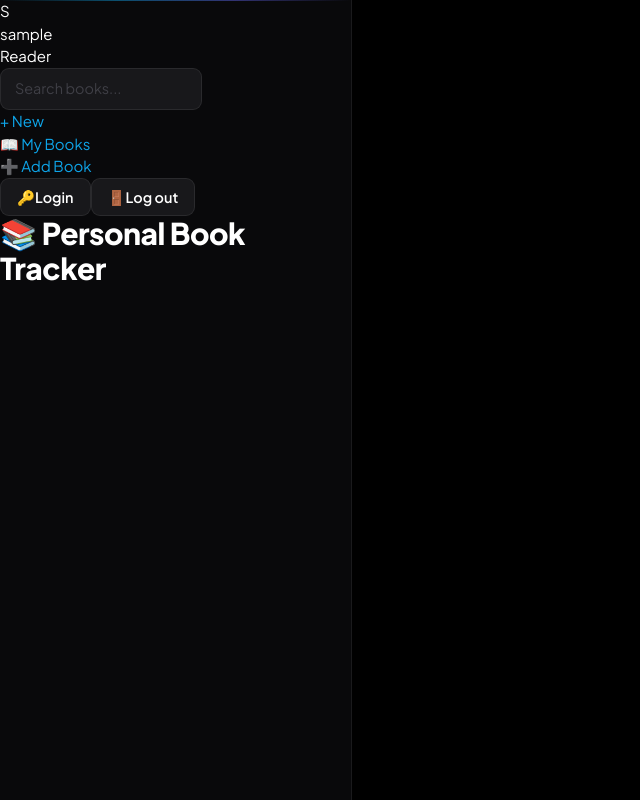
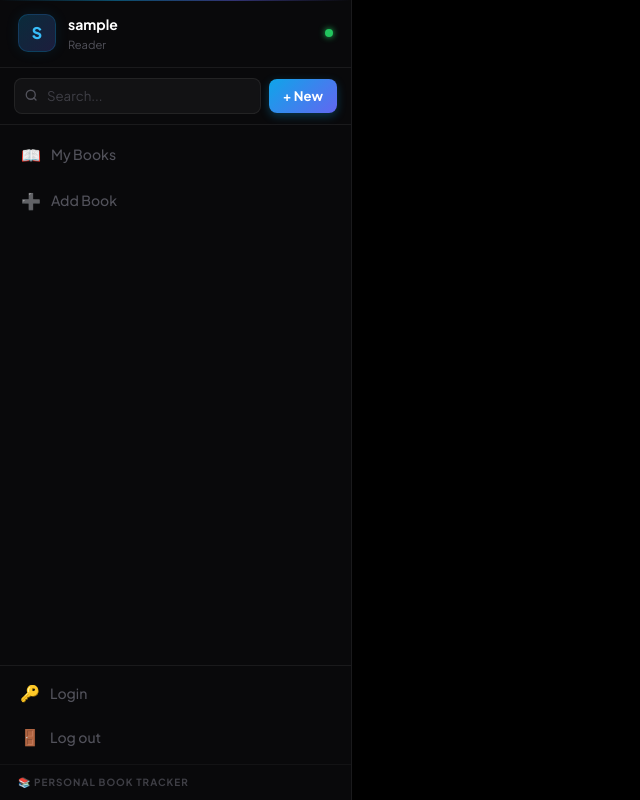
Before and after one commit to H24-D/Personal-Book-Tracker-System, a React (Vite) app in the folder Frontend/: page /books/1/destroy in a window 1280 px wide. Shown: the whole page, without its empty margins (0-640 px from the left). Built offline with nearby package versions, Linux system fonts and the light colour scheme; no server answers; sample sign-in values are in the browser's storage.

Commit message:
Update root.jsx

```diff
--- a/Frontend/src/routes/root.jsx
+++ b/Frontend/src/routes/root.jsx
@@ -26,38 +26,37 @@ export default function Root() {
   useEffect(() => {
     const el = document.getElementById("q");
     if (el) el.value = q || "";
-    const elMobile = document.getElementById("q-mobile");
-    if (elMobile) elMobile.value = q || "";
+    const el2 = document.getElementById("q-mobile");
+    if (el2) el2.value = q || "";
   }, [q]);
 
   const initials = user?.username ? user.username.charAt(0).toUpperCase() : "?";
 
   return (
     <>
-      {/* ── MOBILE TOP HEADER ── */}
+      {/* ════════════════════════════════
+          MOBILE HEADER
+      ════════════════════════════════ */}
       <div id="mobile-header">
         <div className="mobile-header-top">
-          <div className="mobile-title">
-            📚 <span>Book Tracker</span>
-          </div>
-          {user && <div className="mobile-user">{user.username}</div>}
+          <span className="mobile-title">📚 <span>Book Tracker</span></span>
+          {user && <span className="mobile-user">{user.username}</span>}
           <Link to="/books/new" className="mobile-new-btn">+ New</Link>
         </div>
         <div className="mobile-search-row">
-          <Form id="mobile-search-form" role="search" action="/books" className="mobile-search-form">
+          <Form role="search" action="/books" className="mobile-search-form">
             <div className="mobile-search-wrap">
               <span className="mobile-search-icon">🔍</span>
               <input
                 id="q-mobile"
-                className={`mobile-search-input${searching ? " loading" : ""}`}
+                className="mobile-search-input"
                 aria-label="Search books"
                 placeholder="Search books..."
                 type="search"
                 name="q"
                 defaultValue={q || ""}
-                onChange={(event) => {
-                  const isFirstSearch = q == null;
-                  submit(event.currentTarget.form, { replace: !isFirstSearch });
+                onChange={(e) => {
+                  submit(e.currentTarget.form, { replace: q != null });
                 }}
               />
             </div>
@@ -65,102 +64,102 @@ export default function Root() {
         </div>
       </div>
 
-      {/* ── DESKTOP SIDEBAR ── */}
+      {/* ════════════════════════════════
+          DESKTOP SIDEBAR
+      ════════════════════════════════ */}
       <div id="sidebar">
 
-        {/* User card — sits at top */}
+        {/* User card */}
         {user && (
-          <div className="user-info">
-            <div className="user-avatar">{initials}</div>
-            <div className="user-details">
-              <p className="username">{user.username}</p>
-              <p className="user-role">Reader</p>
+          <div className="sb-user">
+            <div className="sb-avatar">{initials}</div>
+            <div className="sb-user-info">
+              <span className="sb-username">{user.username}</span>
+              <span className="sb-role">Reader</span>
             </div>
+            <span className="sb-online-dot" />
           </div>
         )}
 
-        {/* Search + New button row */}
-        <div className="sidebar-search-row">
-          <Form id="search-form" role="search" action="/books">
+        {/* Search + New — inline flex row */}
+        <div className="sb-search-row">
+          <Form role="search" action="/books" className="sb-search-form">
+            <div className="sb-search-wrap">
+              <svg className="sb-search-icon" viewBox="0 0 20 20" fill="none">
+                <path d="M13 13l3 3m-7-1a6 6 0 100-12 6 6 0 000 12z" stroke="currentColor" strokeWidth="1.8" strokeLinecap="round"/>
+              </svg>
               <input
                 id="q"
-              className={searching ? "loading" : ""}
-              aria-label="Search books"
-              placeholder="Search books..."
                 type="search"
                 name="q"
-              defaultValue={q}
-              onChange={(event) => {
-                const isFirstSearch = q == null;
-                submit(event.currentTarget.form, { replace: !isFirstSearch });
+                className={`sb-search-input${searching ? " loading" : ""}`}
+                placeholder="Search..."
+                aria-label="Search books"
+                defaultValue={q || ""}
+                onChange={(e) => {
+                  submit(e.currentTarget.form, { replace: q != null });
                 }}
               />
-            <div id="search-spinner" aria-hidden hidden={!searching} />
-            <div className="sr-only" aria-live="polite"></div>
+              {searching && <div className="sb-spinner" />}
+            </div>
           </Form>
-          <Link to="/books/new" className="new-button">+ New</Link>
+          <Link to="/books/new" className="sb-new-btn">+ New</Link>
         </div>
 
         {/* Nav links */}
-        <nav>
+        <nav className="sb-nav">
           <ul>
             <li>
-              <NavLink to="/books" className={({ isActive }) => isActive ? "nav-active" : ""} end>
-                📖 My Books
+              <NavLink to="/books" end className={({ isActive }) => isActive ? "sb-link sb-link--active" : "sb-link"}>
+                <span className="sb-link-icon">📖</span>
+                My Books
               </NavLink>
             </li>
             <li>
-              <NavLink to="/books/new" className={({ isActive }) => isActive ? "nav-active" : ""}>
-                ➕ Add Book
+              <NavLink to="/books/new" className={({ isActive }) => isActive ? "sb-link sb-link--active" : "sb-link"}>
+                <span className="sb-link-icon">➕</span>
+                Add Book
               </NavLink>
             </li>
           </ul>
         </nav>
 
-        {/* Footer actions — uses nav-style links, NOT buttons */}
-        <div className="sidebar-footer">
-          <button
-            type="button"
-            className="sidebar-footer-btn"
-            onClick={() => { window.location.href = "/login"; }}
-          >
-            <span className="sidebar-footer-icon">🔑</span>
+        {/* Footer */}
+        <div className="sb-footer">
+          <button type="button" className="sb-footer-link" onClick={() => { window.location.href = "/login"; }}>
+            <span className="sb-link-icon">🔑</span>
             Login
           </button>
-          <button
-            type="button"
-            className="sidebar-footer-btn sidebar-footer-btn--danger"
-            onClick={() => { logout(); window.location.href = "/login"; }}
-          >
-            <span className="sidebar-footer-icon">🚪</span>
+          <button type="button" className="sb-footer-link sb-footer-link--danger" onClick={() => { logout(); window.location.href = "/login"; }}>
+            <span className="sb-link-icon">🚪</span>
             Log out
           </button>
         </div>
 
-        {/* App label at very bottom */}
-        <h1>📚 Personal Book Tracker</h1>
+        {/* Branding */}
+        <div className="sb-brand">📚 Personal Book Tracker</div>
       </div>
 
-      {/* ── MAIN CONTENT ── */}
+      {/* ════════════════════════════════
+          MAIN CONTENT
+      ════════════════════════════════ */}
       <div id="detail" className={navigation.state === "loading" ? "loading" : ""}>
         <Outlet />
       </div>
 
-      {/* ── MOBILE BOTTOM NAV ── */}
+      {/* ════════════════════════════════
+          MOBILE BOTTOM NAV
+      ════════════════════════════════ */}
       <nav id="mobile-nav">
-        <NavLink to="/books" className={({ isActive }) => isActive ? "active" : ""} end>
+        <NavLink to="/books" end className={({ isActive }) => isActive ? "mob-nav-item active" : "mob-nav-item"}>
           <span className="nav-icon">📖</span>
           Books
         </NavLink>
-        <NavLink to="/books/new" className={({ isActive }) => isActive ? "active" : ""}>
+        <NavLink to="/books/new" className={({ isActive }) => isActive ? "mob-nav-item active" : "mob-nav-item"}>
           <span className="nav-icon">➕</span>
           Add
         </NavLink>
-        <button
-          type="button"
-          className="logout-mob"
-          onClick={() => { logout(); window.location.href = "/login"; }}
-        >
+        <button type="button" className="mob-nav-item mob-logout" onClick={() => { logout(); window.location.href = "/login"; }}>
           <span className="nav-icon">🚪</span>
           Logout
         </button>
```
Lines whose indentation alone changed are shown as unchanged.
